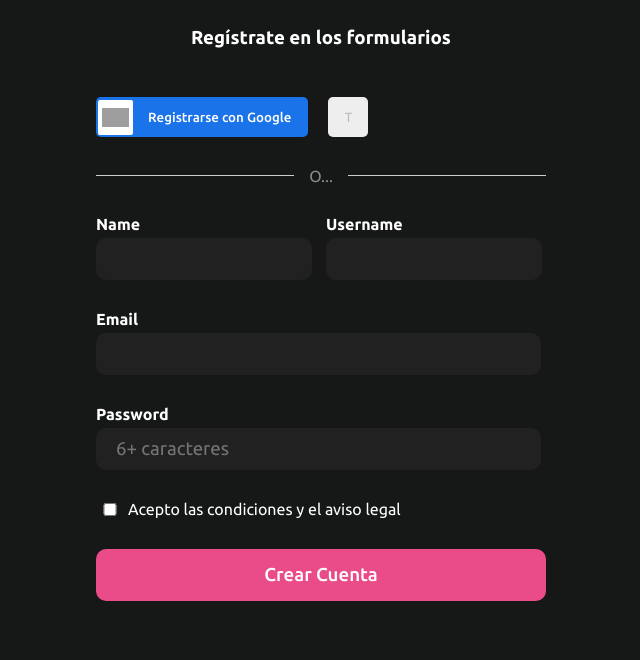
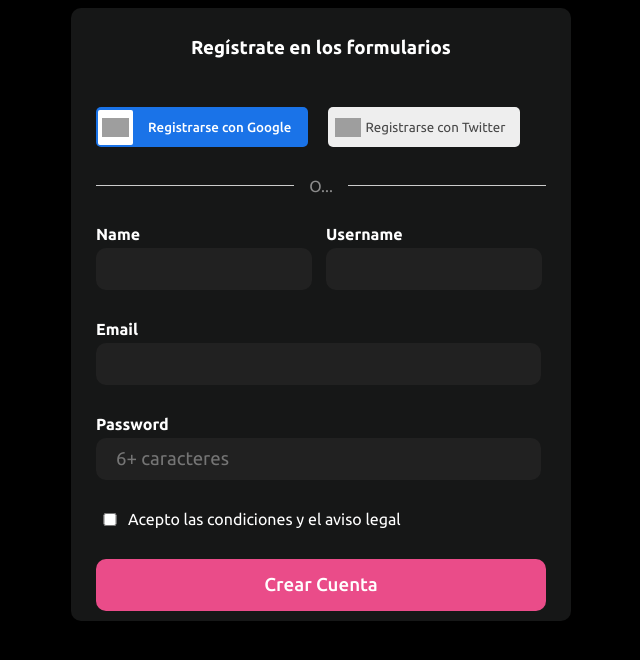
Before and after one commit to lfayala9/ejerciciosOB, a plain HTML site: page form/index.html in a window 1280 px wide. Shown: the whole page, without its empty margins (319-959 px from the left). Drawn offline with Linux system fonts and the light colour scheme; grey boxes are pictures that could not be loaded.

Commit message:
new things

```diff
--- a/form/index.html
+++ b/form/index.html
@@ -18,7 +18,10 @@
                 <span>Registrarse con Google</span>
             </button>
             <button class="twitter-btn">
-                <picture>T</picture>
+                <picture>
+                    <img src="https://upload.wikimedia.org/wikipedia/commons/thumb/1/19/Twitter_icon.svg/1537px-Twitter_icon.svg.png" alt="">
+                </picture>
+                <span>Registrarse con Twitter</span>
             </button>
         </div>
         <div class="separator">
--- a/form/style.css
+++ b/form/style.css
@@ -5,7 +5,7 @@
     font-family: 'Ubuntu', sans-serif;
 }
 body{
-    background-color: #161717;
+    background-color: black;
     color: white;
 }
 
@@ -18,6 +18,8 @@ body{
     gap: 30px;
     width: 450px;
     background-color: #161717;
+    border-radius: 10px;
+    padding: 10px 25px;
 }
 
 .buttons {
@@ -60,14 +62,28 @@ body{
     font-weight: 500;
     padding: 15px;
 }
-
+.twitter-btn picture{
+    width: 35px;
+    height: 35px;
+    border-radius: 2px;
+    display: flex;
+    align-items: center;
+    justify-content: center;
+}
+.twitter-btn picture img{
+    width: 75%;
+}
 .twitter-btn {
-    color: #bbb;
+    color: rgb(71, 71, 71);
     background-color: #eee;
     border: none;
-    width: 40px;
     border-radius: 5px;
+    height: 40px;
+    display: flex;
+    align-items: center;
+    padding: 2px;
     cursor: pointer;
+    padding-right: 15px;
 }
 
 .twitter-btn:hover {
```
